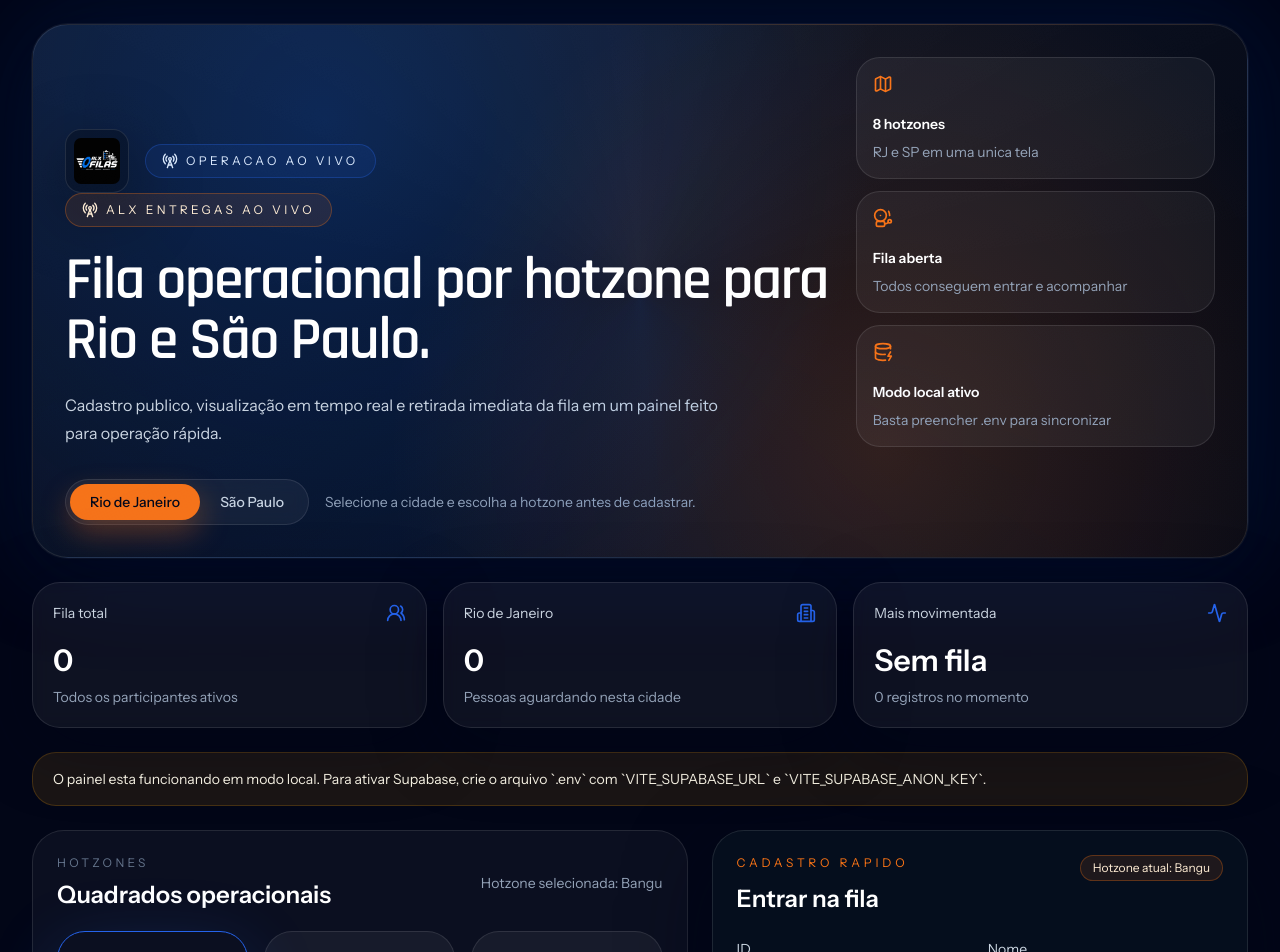
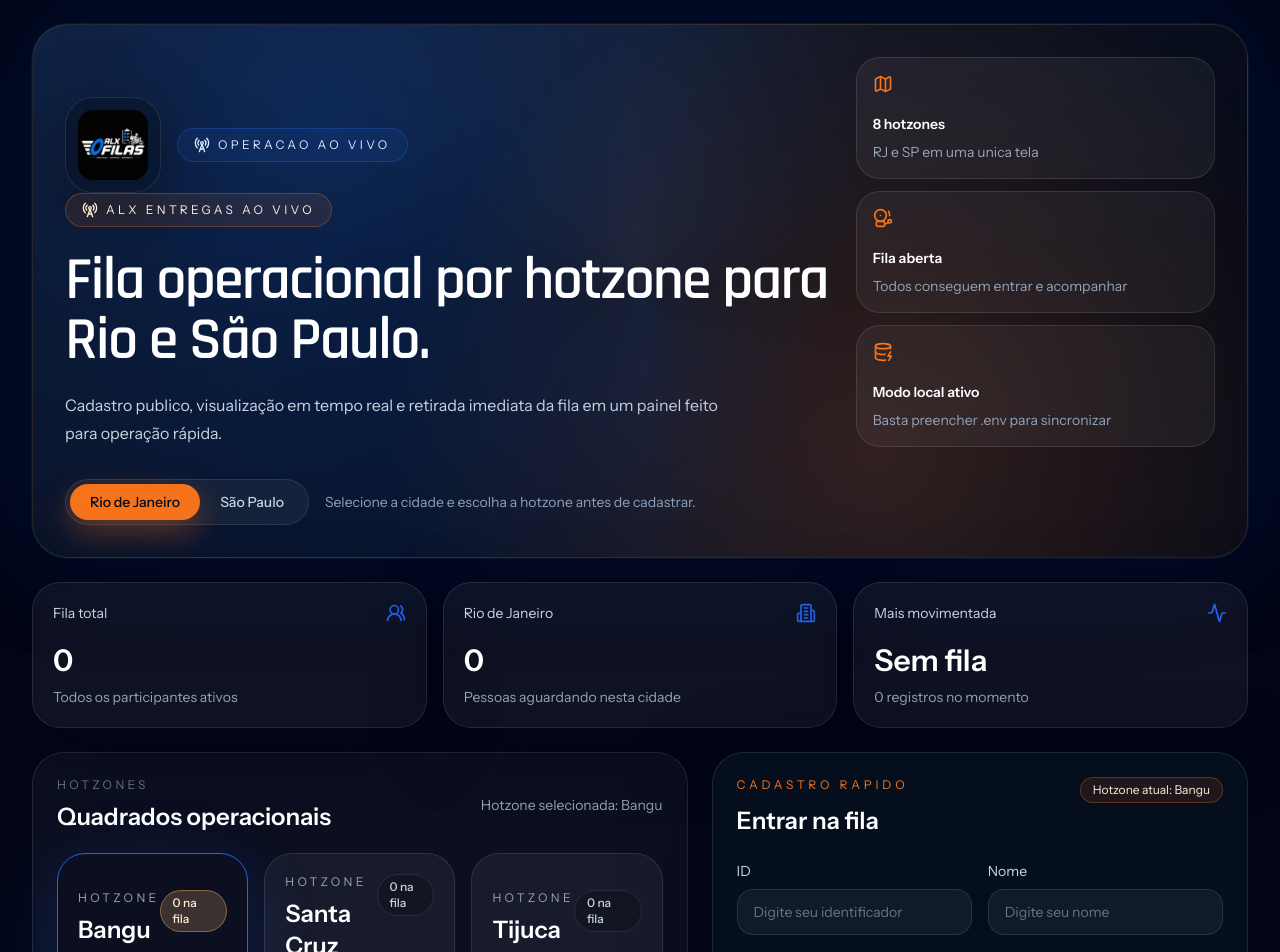
Before and after one commit to ACSTECN/FILAS-ALX, a React (Vite) app: page / in a window 1280 px wide. Shown: the top 952 px of the page. Built offline with nearby package versions, Linux system fonts and the light colour scheme; no server answers.

Commit message:
chore: refine hero branding

```diff
--- a/src/pages/Home.tsx
+++ b/src/pages/Home.tsx
@@ -66,7 +66,7 @@ export default function Home() {
                 <img
                   src="/logofilas.png"
                   alt="ALX Filas"
-                  className="h-14 w-auto rounded-2xl border border-white/10 bg-black/30 p-2 shadow-[0_18px_70px_rgba(0,0,0,0.45)] sm:h-16"
+                  className="h-20 w-auto rounded-[28px] border border-white/10 bg-black/30 p-3 shadow-[0_18px_70px_rgba(0,0,0,0.45)] sm:h-24"
                 />
                 <span className="inline-flex items-center gap-2 rounded-full border border-[#2563eb]/30 bg-[#2563eb]/10 px-4 py-2 text-xs uppercase tracking-[0.28em] text-[#dbeafe]">
                   <RadioTower className="h-4 w-4" />
@@ -132,13 +132,6 @@ export default function Home() {
           </div>
         ) : null}
 
-        {!hasSupabaseConfig ? (
-          <div className="mt-6 rounded-[24px] border border-amber-500/20 bg-amber-500/10 px-5 py-4 text-sm text-amber-50">
-            O painel esta funcionando em modo local. Para ativar Supabase, crie o
-            arquivo `.env` com `VITE_SUPABASE_URL` e `VITE_SUPABASE_ANON_KEY`.
-          </div>
-        ) : null}
-
         <div className="mt-6 grid gap-6 xl:grid-cols-[1.1fr_0.9fr]">
           <section className="space-y-6">
             <div className="rounded-[32px] border border-white/10 bg-white/[0.04] p-6">
```
